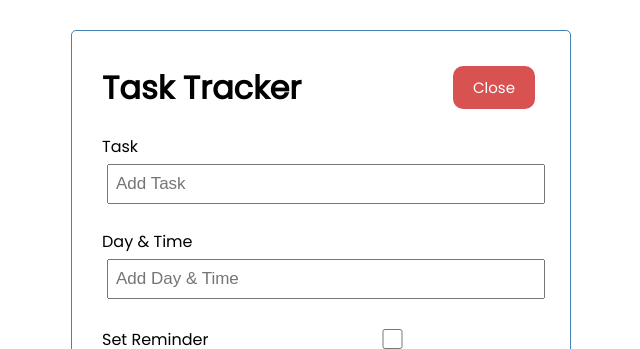
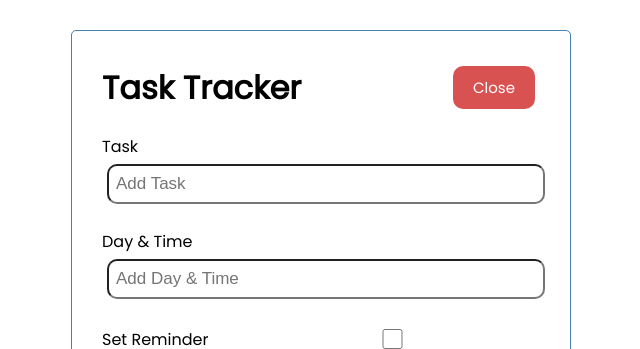
Before and after one commit to cheffyjonny/task-manager-react, a React (Create React App) app: page / in a window 1280 px wide. Both pictures are taken after a click on the button "Add". Shown: the top 349 px of the page, without its empty margins (319-959 px from the left). Built offline with nearby package versions, Linux system fonts and the light colour scheme; data requests are answered from the project's data file; the HTML template or start-up script is replaced by a standard one.

Commit message:
Updated  - styling

```diff
--- a/src/index.css
+++ b/src/index.css
@@ -61,6 +61,7 @@ body {
   margin: 5px;
   padding: 10px 20px;
   cursor: pointer;
+  border-radius: 10px;
 }
 
 .task.reminder {
@@ -117,3 +118,7 @@ a {
   /* text-decoration: none; */
   color: black;
 }
+
+input {
+  border-radius: 10px;
+}
```
